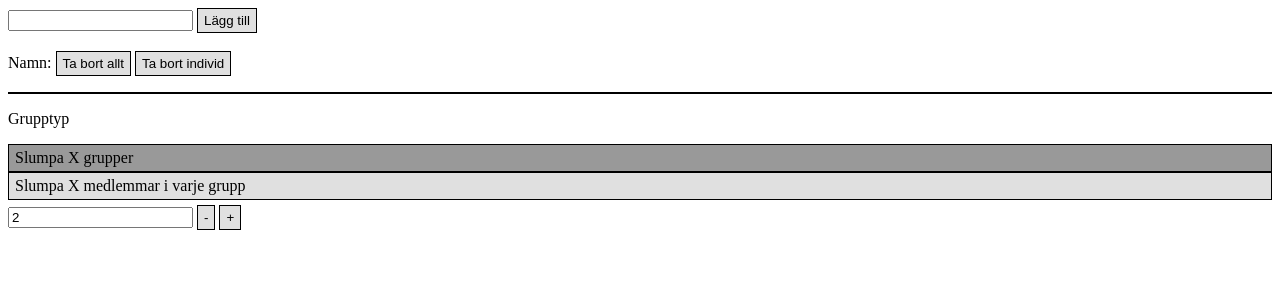
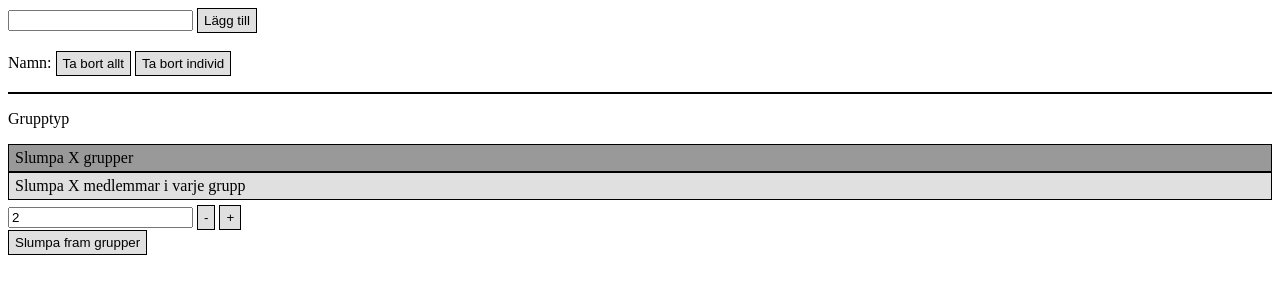
Before and after one commit to felixxlll/Slumpgenerator, a Jekyll site: the page built from site/index.html, in a window 1280 px wide. Shown: the top 300 px of the page. Built offline with Jekyll 4.4.1, drawn with Linux system fonts in a browser that asks for light colours.

Commit message:
Removed old code and add slump button

```diff
--- a/site/_layouts/default.html
+++ b/site/_layouts/default.html
@@ -8,6 +8,8 @@
     <link rel="stylesheet" href="styles/style.css">
 </head>
 <body>
+    <!-- {% include nameGen.html %} -->
+    <!-- {% include groupGen.html %} -->
     <form>
         <input id="name-input" type="text">
         <button type="submit" class="button" id="name-submit">Lägg till</button>
@@ -15,8 +17,8 @@
     <br>
     <div>
         <p id="name-list-title">Namn:</p>
-        <button href="#" class="button" id="name-clear">Ta bort allt</button>
-        <button href="#" class="button" id="name-delete">Ta bort individ</button>
+        <button class="button" id="name-clear">Ta bort allt</button>
+        <button class="button" id="name-delete">Ta bort individ</button>
         <ul id="name-list"></ul>
     </div>
 
@@ -30,6 +32,8 @@
             <button id="group-subtract" class="group-button button">-</button>
             <button id="group-add" class="group-button button">+</button>
         </form>
+
+        <button id="group-slump" class="button">Slumpa fram grupper</button>
     </div>
     <script src="scripts/jquery-3.5.1.min.js"></script>
     <script src="scripts/main.js"></script>
```
